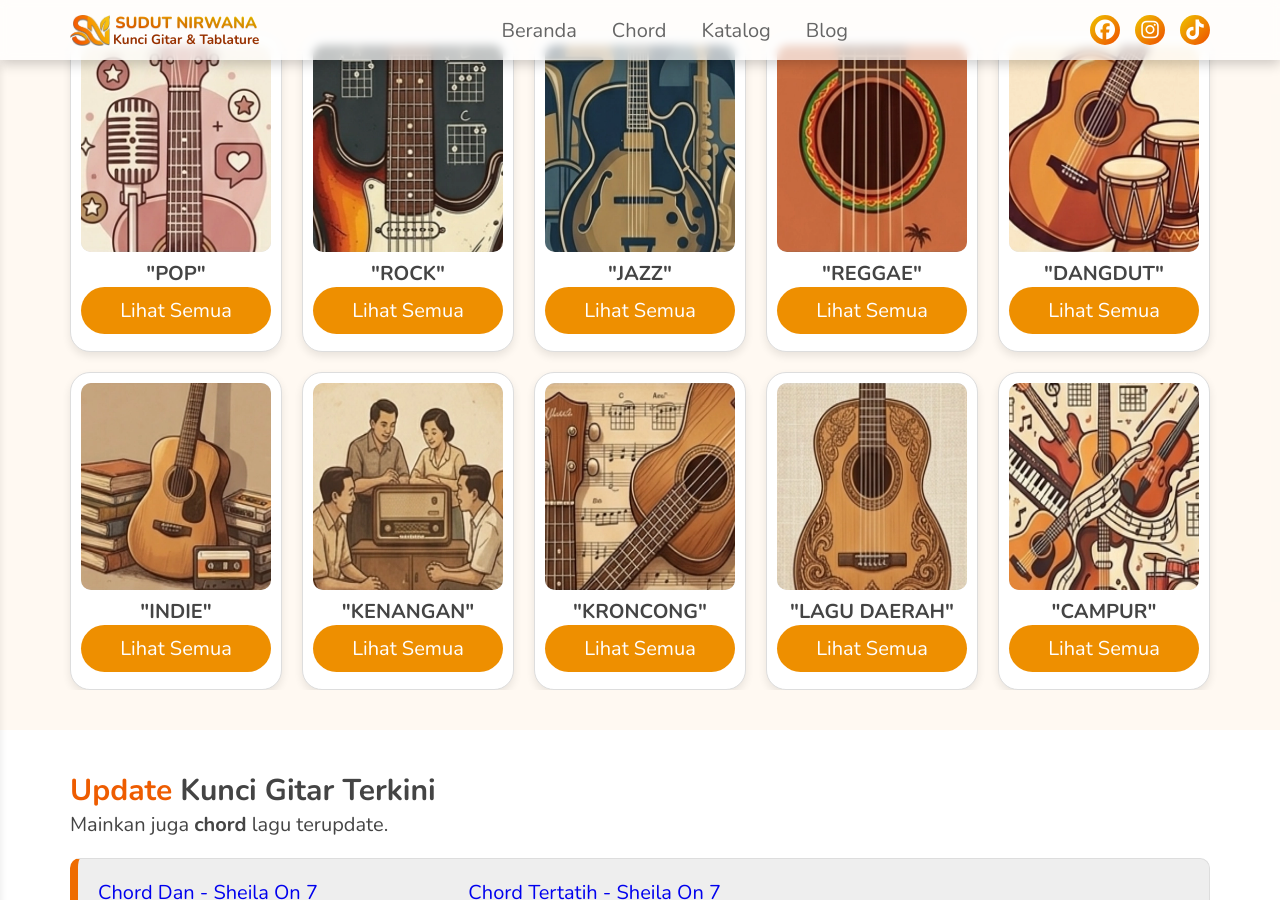
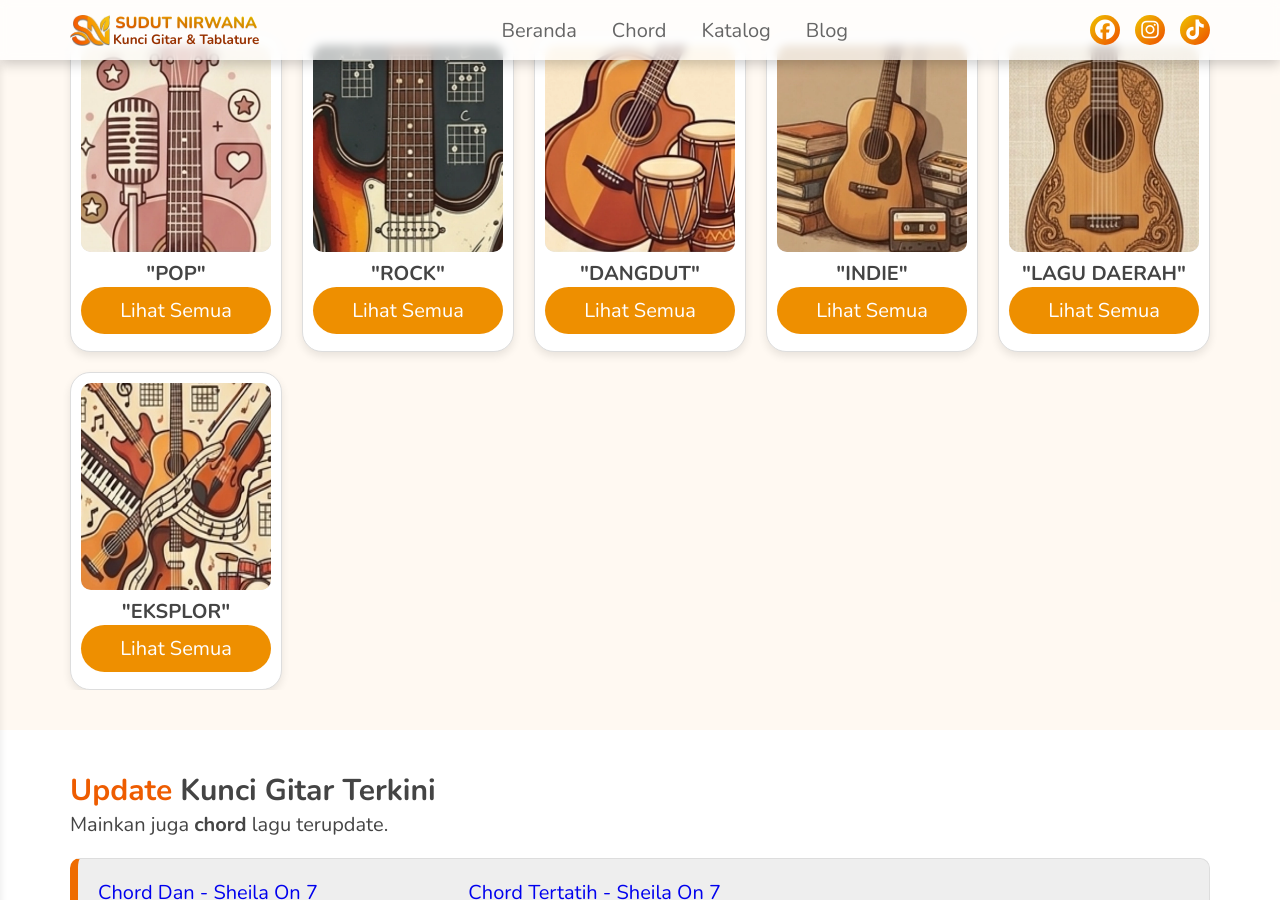
Before and after one commit to sudut-nirwana/sudut-nirwana-main, a Jekyll site: the page built from index.html, in a window 1280 px wide and 900 px high, scrolled down 923 px. Built offline with Jekyll 4.4.1, drawn with Linux system fonts in a browser that asks for light colours.

Commit message:
Update kategori.html

```diff
--- a/_includes/kategori.html
+++ b/_includes/kategori.html
@@ -1,104 +1,68 @@
-
-   <!--class animasi (reveal up left right)-->
-   <!--========================================-->
-
-   <!--section kategori -->
 <section class="kategori" id="katalog-section">
    <div class="container">
       <h2 class="reveal up">Kategori <strong>Kunci gitar</strong> Berdasarkan <span>Genre Musik</span></h2>
       <div class="wrapper-kategori">
+
          <div class="card-genre reveal up">
             <div class="img-genre">
                <img src="{{ site.baseurl }}/assets/img/kategori-pop.webp" alt="koleksi lengkap lirik lagu dan chord gitar sudut nirwana">
             </div>
             <div class="title-lagu">
                <h4>"POP"</h4>
-                  <a href="#">Lihat Semua</a>
+               <a href="{{ '/genre/pop/' | relative_url }}">Lihat Semua</a>
             </div>
          </div>
+
          <div class="card-genre reveal up">
             <div class="img-genre">
                <img src="{{ site.baseurl }}/assets/img/kategori-rock.webp" alt="koleksi lengkap lirik lagu dan chord gitar sudut nirwana">
             </div>
             <div class="title-lagu">
                <h4>"ROCK"</h4>
-                  <a href="#">Lihat Semua</a>
+               <a href="{{ '/genre/rock/' | relative_url }}">Lihat Semua</a>
             </div>
          </div>
-            <div class="card-genre reveal up">
-               <div class="img-genre">
-                  <img src="{{ site.baseurl }}/assets/img/kategori-jazz.webp" alt="koleksi lengkap lirik lagu dan chord gitar sudut nirwana">
-               </div>
-               <div class="title-lagu">
-                  <h4>"JAZZ"</h4>
-                  <a href="#">Lihat Semua</a>
-               </div>
-            </div>
-            <div class="card-genre reveal up">
-               <div class="img-genre">
-                  <img src="{{ site.baseurl }}/assets/img/kategori-reggae.webp" alt="koleksi lengkap lirik lagu dan chord gitar sudut nirwana">
-               </div>
-               <div class="title-lagu">
-                  <h4>"REGGAE"</h4>
-                  <a href="#">Lihat Semua</a>
-               </div>
-            </div>
+
          <div class="card-genre reveal up">
             <div class="img-genre">
                <img src="{{ site.baseurl }}/assets/img/kategori-dangdut.webp" alt="koleksi lengkap lirik lagu dan chord gitar sudut nirwana">
             </div>
             <div class="title-lagu">
                <h4>"DANGDUT"</h4>
-                  <a href="#">Lihat Semua</a>
+               <a href="{{ '/genre/dangdut/' | relative_url }}">Lihat Semua</a>
             </div>
          </div>
+
          <div class="card-genre reveal up">
             <div class="img-genre">
                <img src="{{ site.baseurl }}/assets/img/kategori-indie.webp" alt="koleksi lengkap lirik lagu dan chord gitar sudut nirwana">
             </div>
             <div class="title-lagu">
                <h4>"INDIE"</h4>
-                  <a href="#">Lihat Semua</a>
+               <a href="{{ '/genre/indie/' | relative_url }}">Lihat Semua</a>
             </div>
          </div>
-            <div class="card-genre reveal up">
-               <div class="img-genre">
-                  <img src="{{ site.baseurl }}/assets/img/kategori-kenangan.webp" alt="koleksi lengkap lirik lagu dan chord gitar sudut nirwana">
-               </div>
-               <div class="title-lagu">
-                  <h4>"KENANGAN"</h4>
-                  <a href="#">Lihat Semua</a>
-               </div>
-            </div>
-            <div class="card-genre reveal up">
-               <div class="img-genre">
-                  <img src="{{ site.baseurl }}/assets/img/kategori-kroncong.webp" alt="koleksi lengkap lirik lagu dan chord gitar sudut nirwana">
-               </div>
-               <div class="title-lagu">
-                  <h4>"KRONCONG"</h4>
-                  <a href="#">Lihat Semua</a>
-               </div>
-            </div>
+
          <div class="card-genre reveal up">
             <div class="img-genre">
                <img src="{{ site.baseurl }}/assets/img/kategori-lagu-daerah.webp" alt="koleksi lengkap lirik lagu dan chord gitar sudut nirwana">
             </div>
             <div class="title-lagu">
                <h4>"LAGU DAERAH"</h4>
-                  <a href="#">Lihat Semua</a>
+               <a href="{{ '/genre/daerah/' | relative_url }}">Lihat Semua</a>
             </div>
          </div>
+
          <div class="card-genre reveal up">
             <div class="img-genre">
                <img src="{{ site.baseurl }}/assets/img/kategori-campur.webp" alt="koleksi lengkap lirik lagu dan chord gitar sudut nirwana">
             </div>
             <div class="title-lagu">
-                  <h4>"CAMPUR"</h4>
-                  <a href="#">Lihat Semua</a>
+               <h4>"EKSPLOR"</h4>
+               <a href="{{ '/chord/' | relative_url }}">Lihat Semua</a>
             </div>
          </div>
 
       </div>
    </div>
 </section>
-   <!--section kategori end-->
```
Lines whose indentation alone changed are shown as unchanged.
